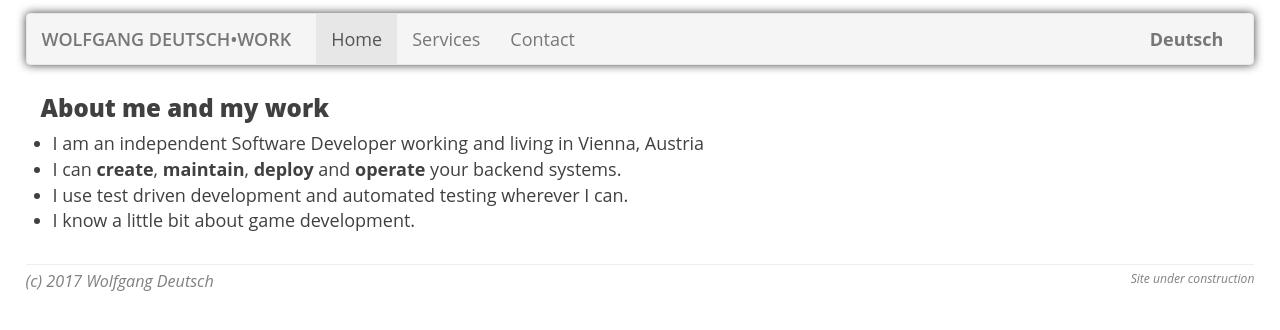
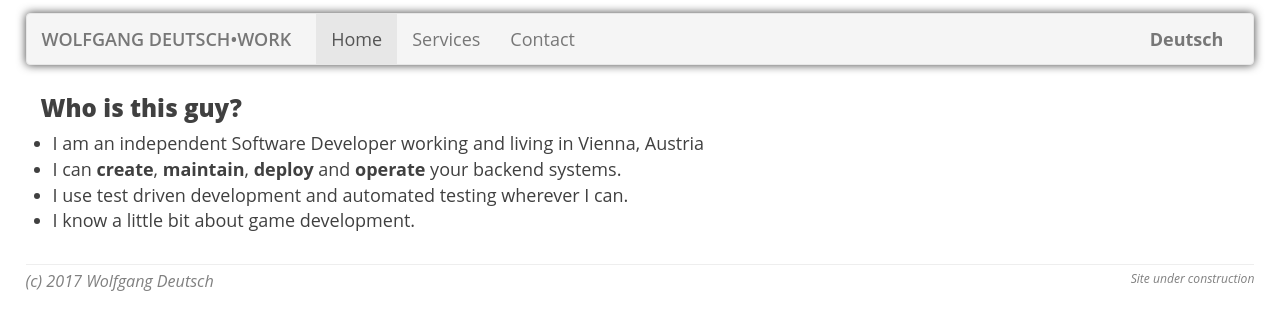
Before and after one commit to wolfgang-wdw/wolfgang-wdw.github.io, a Jekyll site: the page built from index.md, in a window 1280 px wide. Shown: the top 330 px of the page. Built offline with Jekyll 4.4.1, drawn with Linux system fonts in a browser that asks for light colours; nearby versions of some CDN libraries.

Commit message:
Rewrite headlines to something slightly snappier

```diff
--- a/index.md
+++ b/index.md
@@ -4,7 +4,7 @@ title:  Home
 lang: en
 ref: home
 ---
-### About me and my work
+### Who is this guy?
 - I am an independent Software Developer working and living in Vienna, Austria
 - I can **create**, **maintain**, **deploy** and **operate** your backend systems.
 - I use test driven development and automated testing wherever I can.
```
Also changed, not shown: index_de.md (+1 -1 lines).
